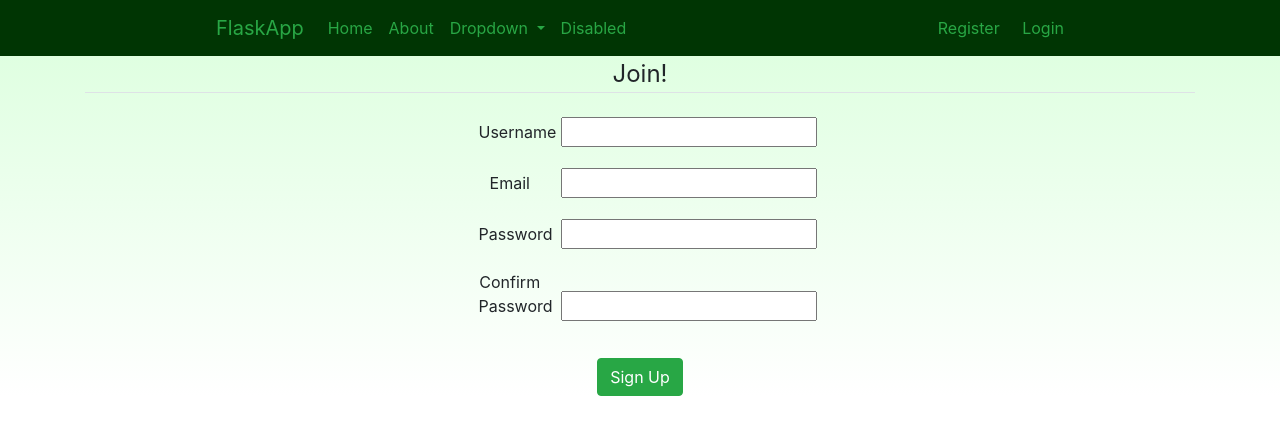
After one commit to AKellerGit/FlaskApp, a Flask app: page /register in a window 1280 px wide. The commit adds this page. Shown: the top 435 px of the page. Run offline with Flask 2, Linux system fonts and the light colour scheme; some libraries are stand-ins or nearby versions.

Commit message:
added forms and BS styles

```diff
--- a/flaskapp.py
+++ b/flaskapp.py
@@ -1,5 +1,11 @@
 from flask import Flask, render_template, url_for
+from forms import RegistrationForm, LoginForm
 app = Flask(__name__)
+
+app.config.update(dict(
+    SECRET_KEY="powerful secretkey",
+    WTF_CSRF_SECRET_KEY="a csrf secret key"
+))
 
 @app.route("/")
 @app.route("/home")
@@ -11,5 +17,15 @@ def home():
 def about():
 	return render_template('about.html')
 
+@app.route("/register")
+def register():
+	form = RegistrationForm()
+	return render_template('register.html', form=form)
+
+@app.route("/login")
+def login():
+	form = LoginForm()
+	return render_template('login.html', form=form)
+
 if __name__ == '__main__':
 	app.run(debug=True)
--- /dev/null
+++ b/forms.py
@@ -0,0 +1,16 @@
+from flask_wtf import FlaskForm
+from wtforms import StringField,PasswordField, SubmitField,BooleanField
+from wtforms.validators import DataRequired, Length, Email, EqualTo
+
+class RegistrationForm(FlaskForm):
+	username = StringField('Username', validators=[DataRequired(), Length(min=2,max=20)])
+	email = StringField('Email', validators=[DataRequired(),Email()])
+	password = PasswordField('Password', validators=[DataRequired()])
+	confirm_password = PasswordField('Confirm Password', validators=[DataRequired(),EqualTo('password')])
+	submit = SubmitField('Sign Up')
+
+class LoginForm(FlaskForm):
+	email = StringField('Email', validators=[DataRequired(),Email()])
+	password = PasswordField('Password', validators=[DataRequired()])
+	remember = BooleanField('Remember Me')
+	submit = SubmitField('Login')
--- a/static/styles.css
+++ b/static/styles.css
@@ -1,3 +1,4 @@
+/*=================bootstrap override =================*/
 @media (min-width: 992px){
 .mb-lg-0, .my-lg-0 {
     margin-right: 135px;
@@ -5,6 +6,10 @@
 
 .navbar-dark .navbar-brand {
     margin-left: 135px;
+}
+
+#navbarSupportedContent > ul.nav.navbar-nav{
+	margin-right: 135px;
 }
 }
 
@@ -16,6 +21,9 @@
 .navbar-dark .navbar-brand {
     margin-left: 200px;
 }
+#navbarSupportedContent > ul.nav.navbar-nav{
+	margin-right: 200px;
+}
 }
 
 
@@ -26,6 +34,9 @@
 .mb-lg-0, .my-lg-0 {
     margin-right: 300px;
 }
+#navbarSupportedContent > ul.nav.navbar-nav{
+	margin-right: 300px;
+}
 }
 
 .BS-font-color {
@@ -35,3 +46,15 @@
 .bg-color {
 	background-color: #003503 !important;
 }
+/*================= HTML =================*/
+html {
+	background-color: white;
+}
+
+body{
+	background-image: linear-gradient(#DAFFDC, white) !important;
+}
+/*================= =================*/
+/*================= =================*/
+/*================= =================*/
+/*================= =================*/
--- a/templates/about.html
+++ b/templates/about.html
@@ -1,2 +1,5 @@
 {% extends "layout.html" %}
-<%%>
+{% block content %}
+	<h1>About Page</h1>
+
+{% endblock content %}
--- a/templates/home.html
+++ b/templates/home.html
@@ -1,2 +1,5 @@
 {% extends "layout.html" %}
-<%%>
+{% block content %}
+	<h1>Home Page</h1>
+
+{% endblock content %}
--- a/templates/layout.html
+++ b/templates/layout.html
@@ -2,7 +2,6 @@
 <html>
 <head>
 <title>Home</title>
-{% block head %}
     <!-- Required meta tags -->
 <meta charset="utf-8">
 <meta name="viewport" content="width=device-width, initial-scale=1, shrink-to-fit=no">
@@ -36,17 +35,22 @@
         <a class="nav-link disabled BS-font-color" href="#">Disabled</a>
       </li>
     </ul>
-    <form class="form-inline my-2 my-lg-0">
+    <!--<form class="form-inline my-2 my-lg-0">
       <input class="form-control mr-sm-2" type="search" placeholder="Search" aria-label="Search">
       <button class="btn btn-outline-success my-2 my-sm-0" type="submit">Search</button>
-    </form>
+    </form>-->
+    <ul class="nav navbar-nav" style="float: right">
+      <li><a href="/register" class="navbar-nav pull-right BS-font-color">Register</a></li>&nbsp;&nbsp;
+      &nbsp;&nbsp;<li><a href="/login" class="navbar-nav pull-right BS-font-color">Login</a></li>
+    </ul>
   </div>
 </nav>
-{% endblock head %}
+</head>
 <body>
-
-{% block content %}
-{% endblock content %}
+  <div class="container">
+  {% block content %}
+  {% endblock content %}
+</div>
 <link rel="stylesheet" href="https://stackpath.bootstrapcdn.com/bootstrap/4.1.3/css/bootstrap.min.css" integrity="sha384-MCw98/SFnGE8fJT3GXwEOngsV7Zt27NXFoaoApmYm81iuXoPkFOJwJ8ERdknLPMO" crossorigin="anonymous">
 <script src="https://code.jquery.com/jquery-3.3.1.slim.min.js" integrity="sha384-q8i/X+965DzO0rT7abK41JStQIAqVgRVzpbzo5smXKp4YfRvH+8abtTE1Pi6jizo" crossorigin="anonymous"></script>
 <script src="https://stackpath.bootstrapcdn.com/bootstrap/4.1.3/js/bootstrap.min.js" integrity="sha384-ChfqqxuZUCnJSK3+MXmPNIyE6ZbWh2IMqE241rYiqJxyMiZ6OW/JmZQ5stwEULTy" crossorigin="anonymous"></script>
--- /dev/null
+++ b/templates/register.html
@@ -0,0 +1,30 @@
+{% extends "layout.html" %}
+{% block content %}
+	<div class="content-section">
+		<form method="POST" action="" class="form-horizontal">
+			{{ form.hidden_tag() }}
+			<fieldset class="form-group text-center">
+				<legend class="border-bottom mb-4">Join!</legend>
+				<div class="form-group">
+					{{ form.username.label(class="form-contol-label col-sm-1") }}
+					{{ form.username(class="form-contol form-control-md") }}
+				</div>
+				<div class="form-group">
+					{{ form.email.label(class="form-contol-label col-sm-1") }}
+					{{ form.email(class="form-contol form-control-md") }}
+				</div>
+				<div class="form-group">
+					{{ form.password.label(class="form-contol-label col-sm-1") }}
+					{{ form.password(class="form-contol form-control-md") }}
+				</div>
+				<div class="form-group">
+					{{ form.confirm_password.label(class="form-contol-label col-sm-1") }}
+					{{ form.confirm_password(class="form-contol form-control-md") }}
+				</div>
+			</fieldset>
+				<div class="form-group text-center">
+					{{ form.submit(class="btn btn-success") }}
+				</div>
+		</form>
+	</div>
+{% endblock content %}
```
Also changed, not shown: templates/login.html (added, +26 -0 lines).
